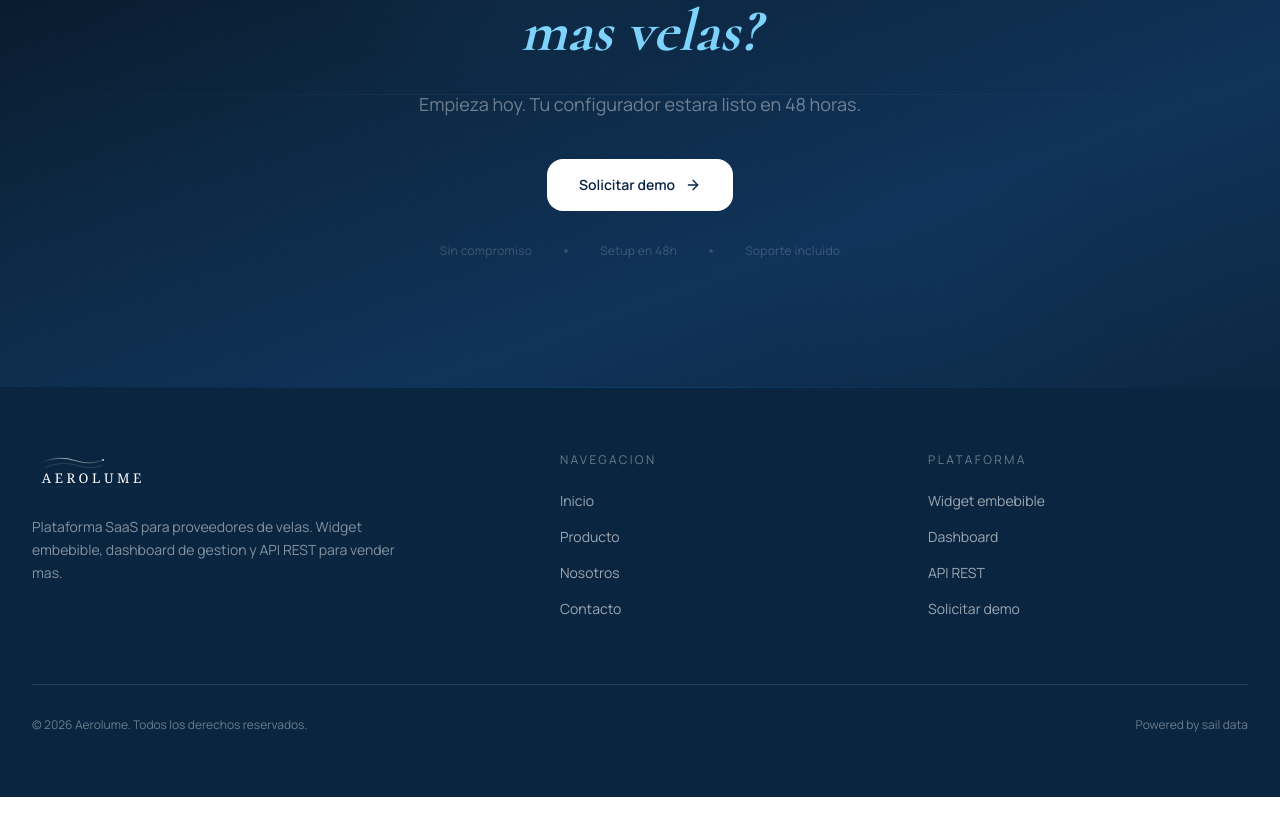
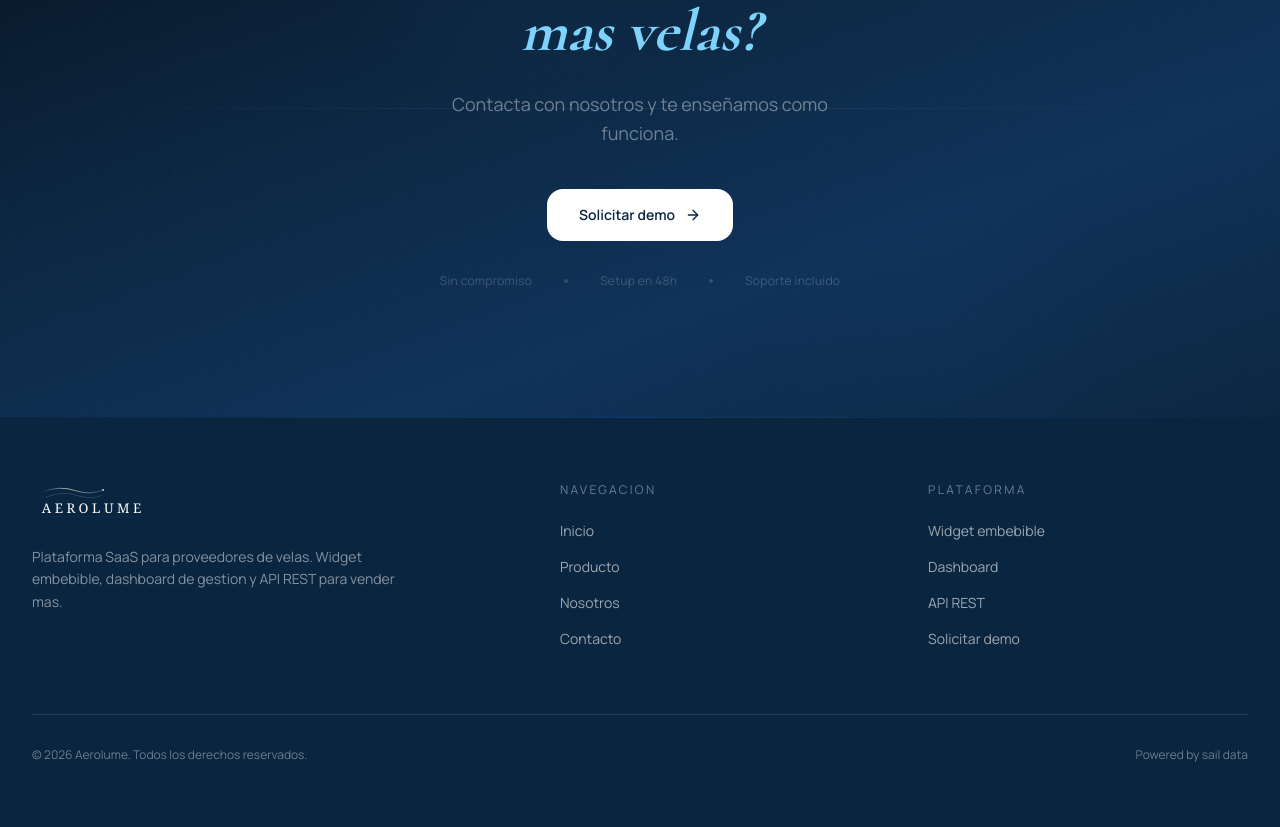
Before and after one commit to Carlos19979/AeroLume, a Next.js app in the folder apps/web/: page / in a window 1280 px wide. Shown: the part 4192-5019 px from the top of the page. Before the commit the page ends 4989 px from the top, so only its background shows below. Built offline with nearby package versions, Linux system fonts and the light colour scheme.

Commit message:
fix: update final CTA subtitle copy

```diff
--- a/apps/web/src/components/landing/FinalCTA.tsx
+++ b/apps/web/src/components/landing/FinalCTA.tsx
@@ -32,7 +32,7 @@ export function FinalCTA() {
             <span className="italic" style={{ color: '#7dd3fc' }}>mas velas?</span>
           </h2>
           <p className="mt-6 text-lg text-white/40 max-w-md mx-auto leading-relaxed">
-            Empieza hoy. Tu configurador estara listo en 48 horas.
+            Contacta con nosotros y te enseñamos como funciona.
           </p>
           <div className="mt-10">
             <a
```
